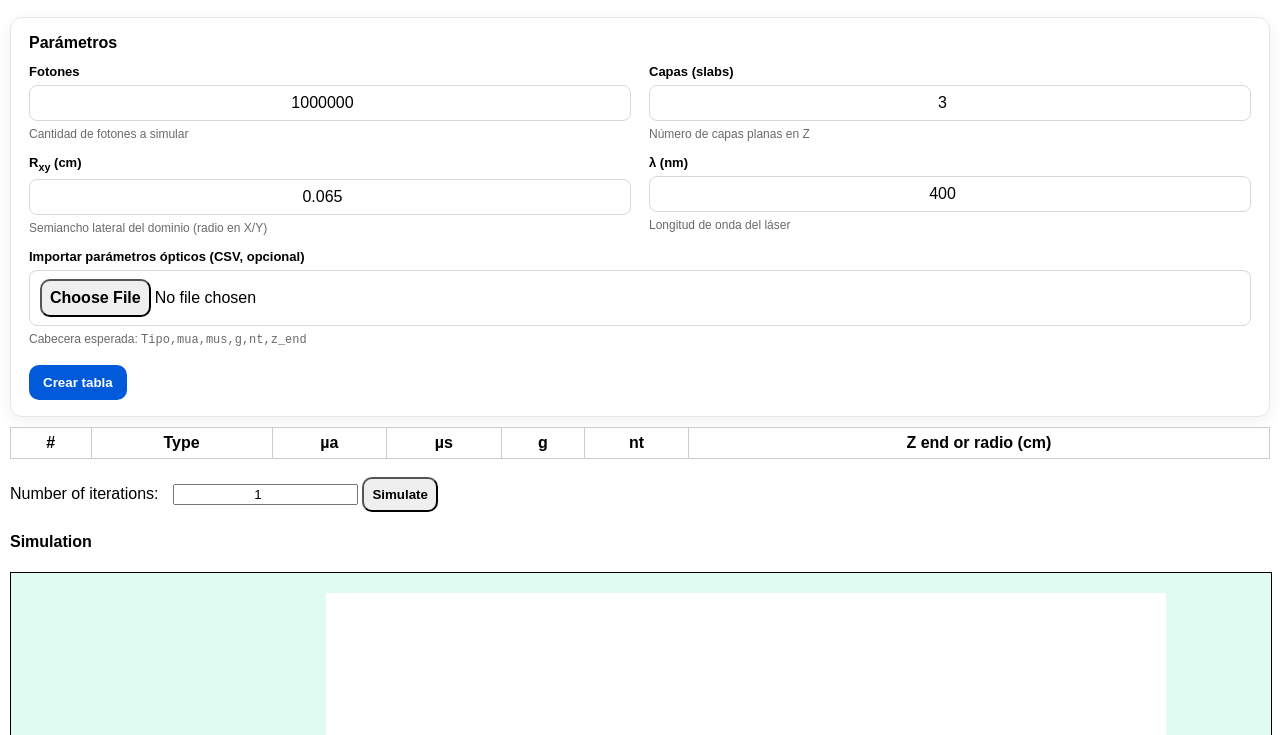
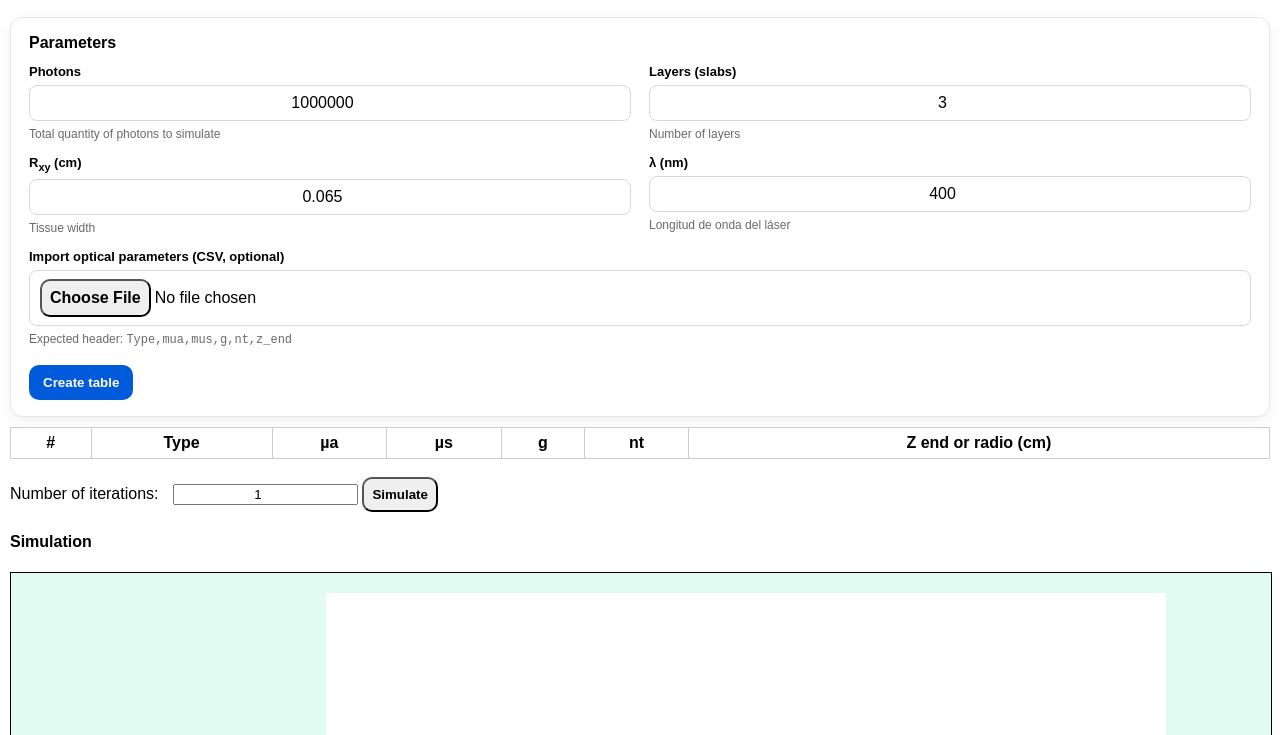
Before and after one commit to EuardoGracidas/MonteCarlo, a website: page index.html in a window 1280 px wide. Shown: the part 65-800 px from the top of the page. Drawn offline with Linux system fonts and the light colour scheme.

```diff
--- a/index.html
+++ b/index.html
@@ -10,27 +10,27 @@
 
 
     <section class="panel">
-  <h3>Parámetros</h3>
+  <h3>Parameters</h3>
 
   <div class="form-grid">
     <!-- Simulación -->
     <div class="field">
-      <label for="Nphotons">Fotones</label>
+      <label for="Nphotons">Photons</label>
       <input id="Nphotons" type="number" value="1000000" min="1" step="1">
-      <small>Cantidad de fotones a simular</small>
+      <small>Total quantity of photons to simulate</small>
     </div>
 
     <div class="field">
-      <label for="NC">Capas (slabs)</label>
+      <label for="NC">Layers (slabs)</label>
       <input id="NC" type="number" value="3" min="1" step="1">
-      <small>Número de capas planas en Z</small>
+      <small>Number of layers</small>
     </div>
 
     <!-- Dominio -->
     <div class="field">
       <label for="Rxy">R<sub>xy</sub> (cm)</label>
       <input id="Rxy" type="number" value="0.065" step="0.0001" min="0">
-      <small>Semiancho lateral del dominio (radio en X/Y)</small>
+      <small>Tissue width</small>
     </div>
 
     <!-- Fuente -->
@@ -42,13 +42,13 @@
 
     <!-- Acciones / Archivo -->
     <div class="field span-2">
-      <label for="fileCSV">Importar parámetros ópticos (CSV, opcional)</label>
+      <label for="fileCSV">Import optical parameters (CSV, optional)</label>
       <input id="fileCSV" type="file" accept=".csv">
-      <small>Cabecera esperada: <code>Tipo,mua,mus,g,nt,z_end</code></small>
+      <small>Expected header: <code>Type,mua,mus,g,nt,z_end</code></small>
     </div>
 
     <div class="actions span-2">
-      <button id="init" class="btn-primary">Crear tabla</button>
+      <button id="init" class="btn-primary">Create table</button>
     </div>
   </div>
 </section>
```
